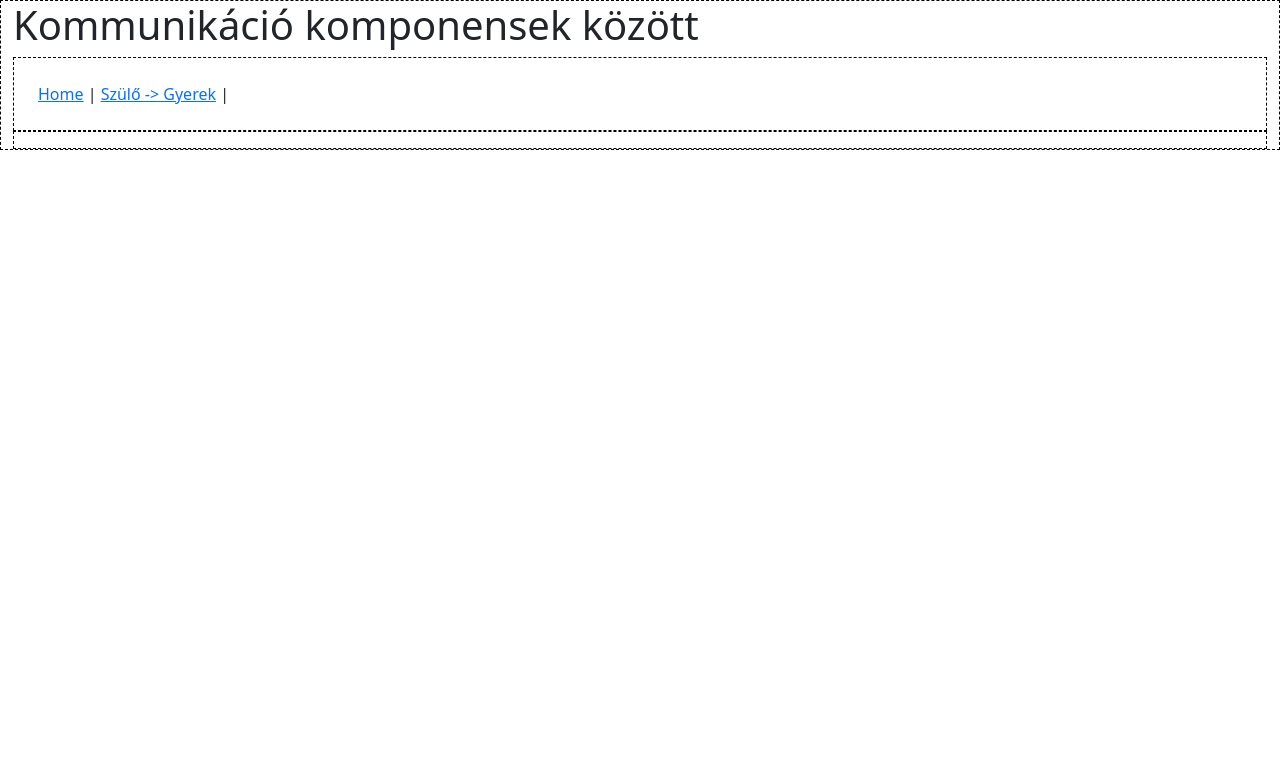
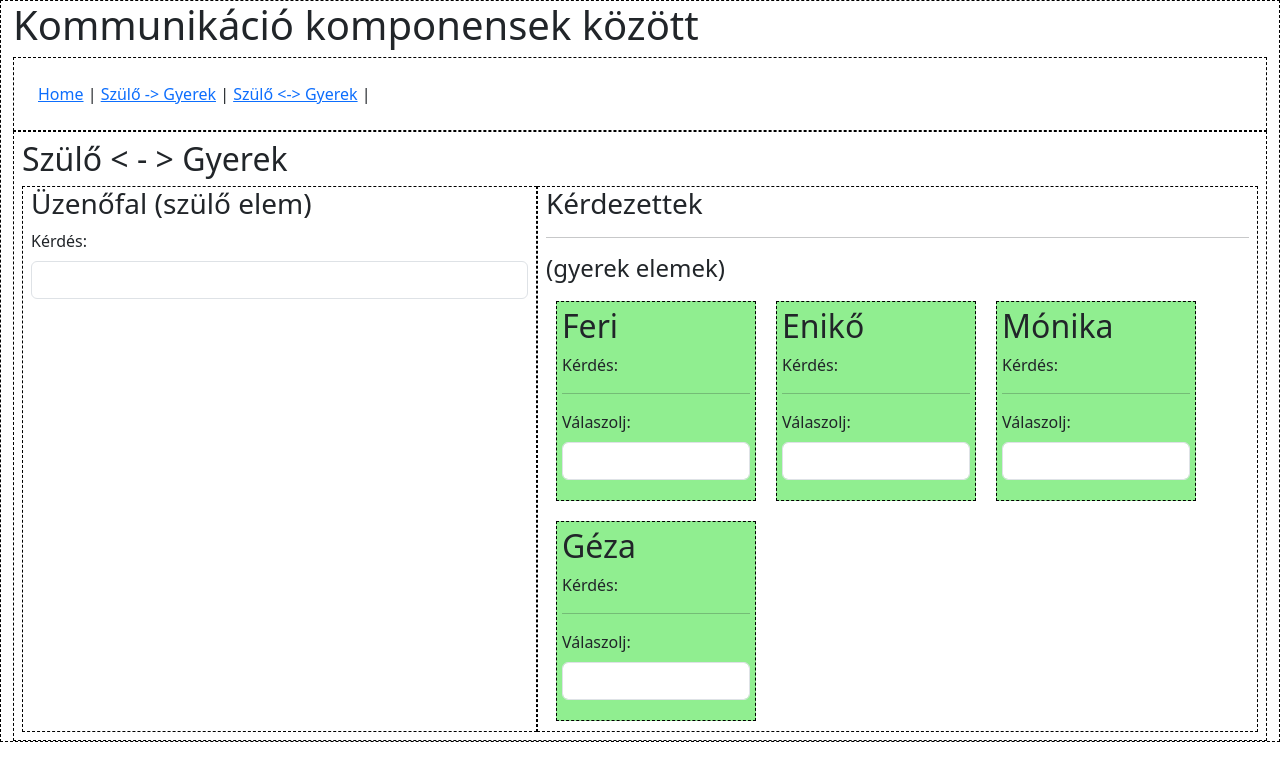
Before and after one commit to kovacsnandor/vujsAlapok, a Vue app: page /szuloodavisszagyerek in a window 1280 px wide. Shown: the top 780 px of the page. Built offline with nearby package versions, Linux system fonts and the light colour scheme.

Commit message:
Szülő Gyerek oda vissza kész

```diff
--- a/src/App.vue
+++ b/src/App.vue
@@ -8,6 +8,7 @@
     <nav class="my-border p-4">
       <RouterLink to="/">Home</RouterLink> |
       <RouterLink to="/szulo2gyerek">Szülő -> Gyerek</RouterLink> |
+      <RouterLink to="/szuloodavisszagyerek">Szülő &lt;-&gt; Gyerek</RouterLink> |
     </nav>
     <div class="my-border p-2" >
       <RouterView />
--- /dev/null
+++ b/src/components/DobozUzeno.vue
@@ -0,0 +1,54 @@
+<template>
+  <div class="my-doboz">
+    <h2>{{ nev }}</h2>
+    <p>Kérdés: {{ kerdes }}</p>
+    <hr />
+    <div class="mb-3">
+      <label for="valasz" class="form-label"
+        >Válaszolj:
+        <button
+          type="button"
+          class="btn btn-primary"
+          @click="onClickKuldButton()"
+          v-show="kerdes && valasz"
+        >
+          Küldd
+        </button>
+      </label>
+      <input type="text" class="form-control" id="valasz" v-model="valasz" />
+    </div>
+  </div>
+</template>
+
+<script>
+export default {
+  props: ["nev", "kerdes"],
+  data() {
+    return {
+      valasz: null,
+    };
+  },
+  methods: {
+    onClickKuldButton() {
+      this.uzenofalraKuld();
+    },
+    uzenofalraKuld() {
+      if (this.valasz) {
+        this.$emit("uzenoFal", this.nev, this.valasz);
+        this.valasz = null;
+      }
+    },
+  },
+};
+</script>
+
+<style scoped>
+.my-doboz {
+  width: 200px;
+  height: 200px;
+  padding: 5px;
+  margin: 10px;
+  background: lightgreen;
+  border: 1px dashed black;
+}
+</style>
--- a/src/router/index.js
+++ b/src/router/index.js
@@ -11,7 +11,13 @@
     },
     {
       path: '/szulo2gyerek',
+      name: 'szulo2gyerek',
       component: () => import('../views/Szulo2Gyerek.vue')
+    },
+    {
+      path: '/szuloodavisszagyerek',
+      name: 'szuloodavisszagyerek',
+      component: () => import('../views/SzuloOdaVisszaGyerek.vue')
     },
 
   ]
--- /dev/null
+++ b/src/views/SzuloOdaVisszaGyerek.vue
@@ -0,0 +1,69 @@
+<template>
+  <h2>Szülő &lt; - &gt; Gyerek</h2>
+
+  <div class="row m-0 gx-3">
+    <!-- Üzenőfal -->
+    <div class="col-5 my-border">
+      <h3>Üzenőfal (szülő elem)</h3>
+      <!-- Kérdés -->
+      <div class="mb-3">
+        <label for="kerdes" class="form-label">Kérdés: </label>
+        <input type="text" class="form-control" id="kerdes" v-model="kerdes" />
+      </div>
+      <!-- válaszok -->
+      <ul class="list-group">
+        <li class="list-group-item" v-for="(valasz, i) in valaszok" :key="i">
+          <h3>{{ valasz.nev }}</h3>
+          <p>{{ valasz.valasz }}</p>
+        </li>
+      </ul>
+    </div>
+
+    <!-- Kérdezettek -->
+    <div class="col-7 my-border">
+      <h3>Kérdezettek</h3>
+      <hr>
+      <h4>(gyerek elemek)</h4>
+      <div class="d-flex flex-wrap">
+
+          <Kerdezett
+          v-for="(kerdezett, i) in kerdezettek"
+          :key="i"
+          :nev="kerdezett"
+          :kerdes="kerdes"
+          @uzenoFal="uzenofalKezelo"
+          />
+        </div>
+    </div>
+  </div>
+</template>
+
+<script>
+import Kerdezett from "../components/DobozUzeno.vue";
+export default {
+  components: {
+    Kerdezett,
+  },
+  data() {
+    return {
+      kerdes: null,
+      kerdezettek: ["Feri", "Enikő", "Mónika", "Géza"],
+      valaszok: [],
+    };
+  },
+  watch: {
+    kerdes(value) {
+      this.valaszok = [];
+    },
+  },
+  methods: {
+    uzenofalKezelo(nev, valasz) {
+      const valakiValasza = { nev: nev, valasz: valasz };
+      this.valaszok.push(valakiValasza);
+    },
+  },
+};
+</script>
+
+<style>
+</style>
```
